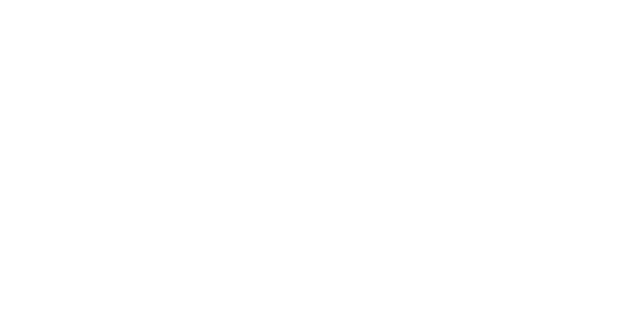
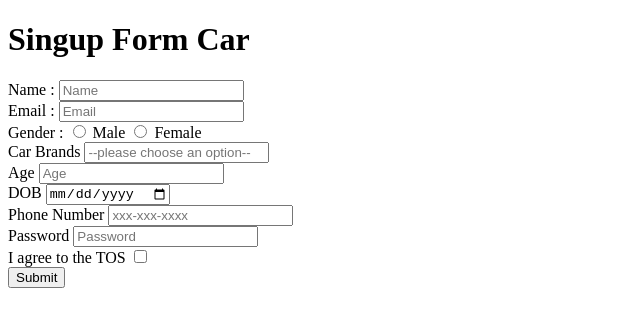
Before and after one commit to acciojob/signup-form-car-Areddulanaveenkumar, a website: page main.html in a window 1280 px wide. Shown: the whole page, without its empty margins (0-640 px from the left). Drawn offline with Linux system fonts and the light colour scheme.

Commit message:
created a submission

```diff
--- a/main.html
+++ b/main.html
@@ -8,6 +8,31 @@
 
 <body>
 	<!-- the entire body must be written by student -->
+	<h1>Singup Form Car</h1>
+	<form method="post">
+		<label for="name">Name :</label>
+		<input id="name" type="text" placeholder="Name" required><br>
+		<label for="email">Email :</label>
+		<input id="email" type="email" placeholder="Email" required><br>
+		<label for="gender">Gender :</label>
+		<input id="gender_m" type="radio" name="gender" required>
+		<label for="gender_m">Male</label>
+		<input id="gender_f" type="radio" name="gender" required>
+		<label for="gender_f">Female</label><br>
+		<label for="cars">Car Brands</label>
+		<input id="cars" type="select" placeholder="--please choose an option--" required><br>
+		<label for="age">Age</label>
+		<input id="age" type="number" placeholder="Age" required><br>
+		<label for="dob">DOB</label>
+		<input id="dob" type="date"><br>
+		<label for="tel">Phone Number</label>
+		<input id="tel" type="tel" placeholder="xxx-xxx-xxxx"><br>
+		<label for="password">Password</label>
+		<input id="password" type="password" required placeholder="Password"><br>
+		<label for="tos">I agree to the TOS</label>
+		<input id="tos" type="checkbox" required><br>
+		<input type="submit">
+	</form>
     <script type="text/javascript" src="./script.js">
 </script>
 
```
